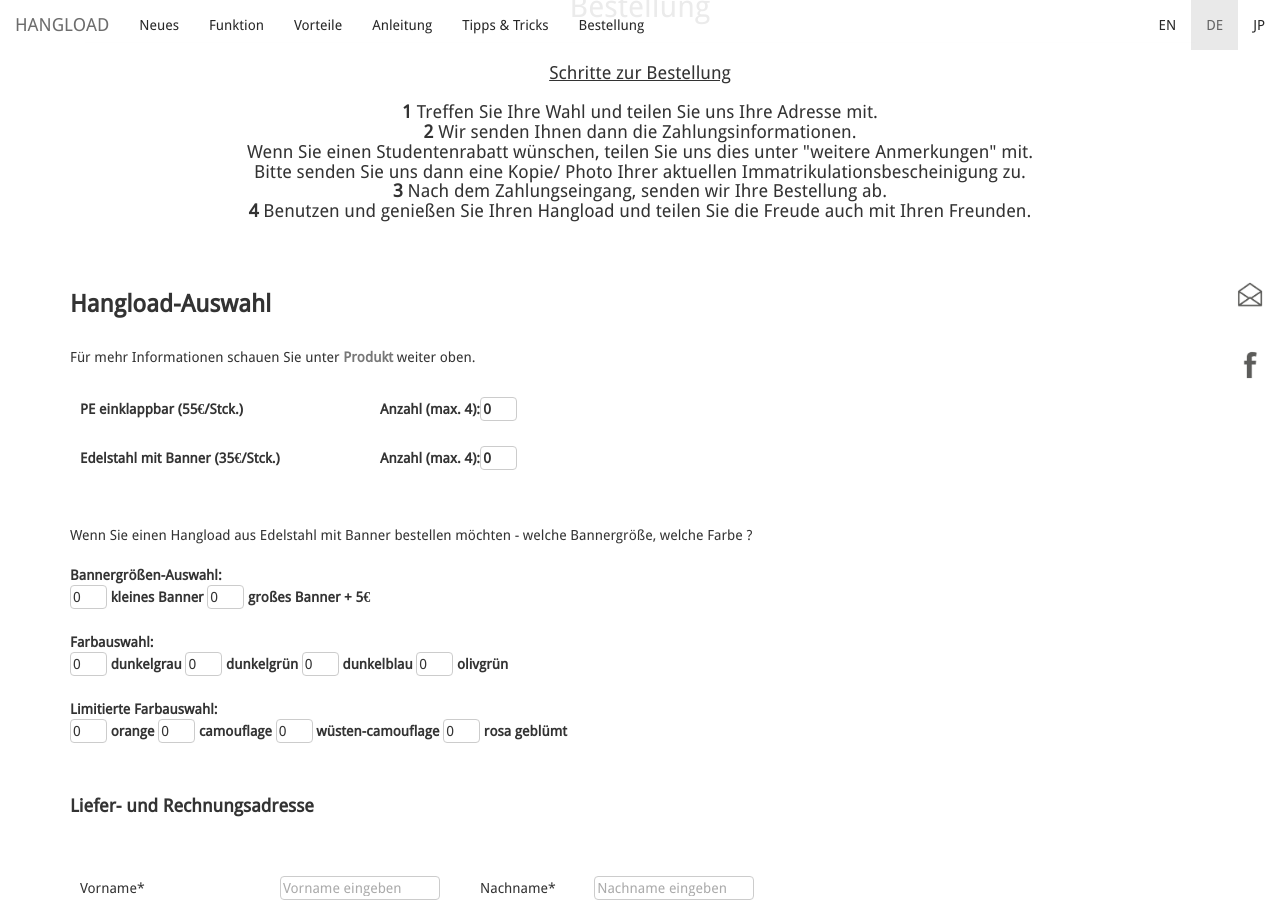
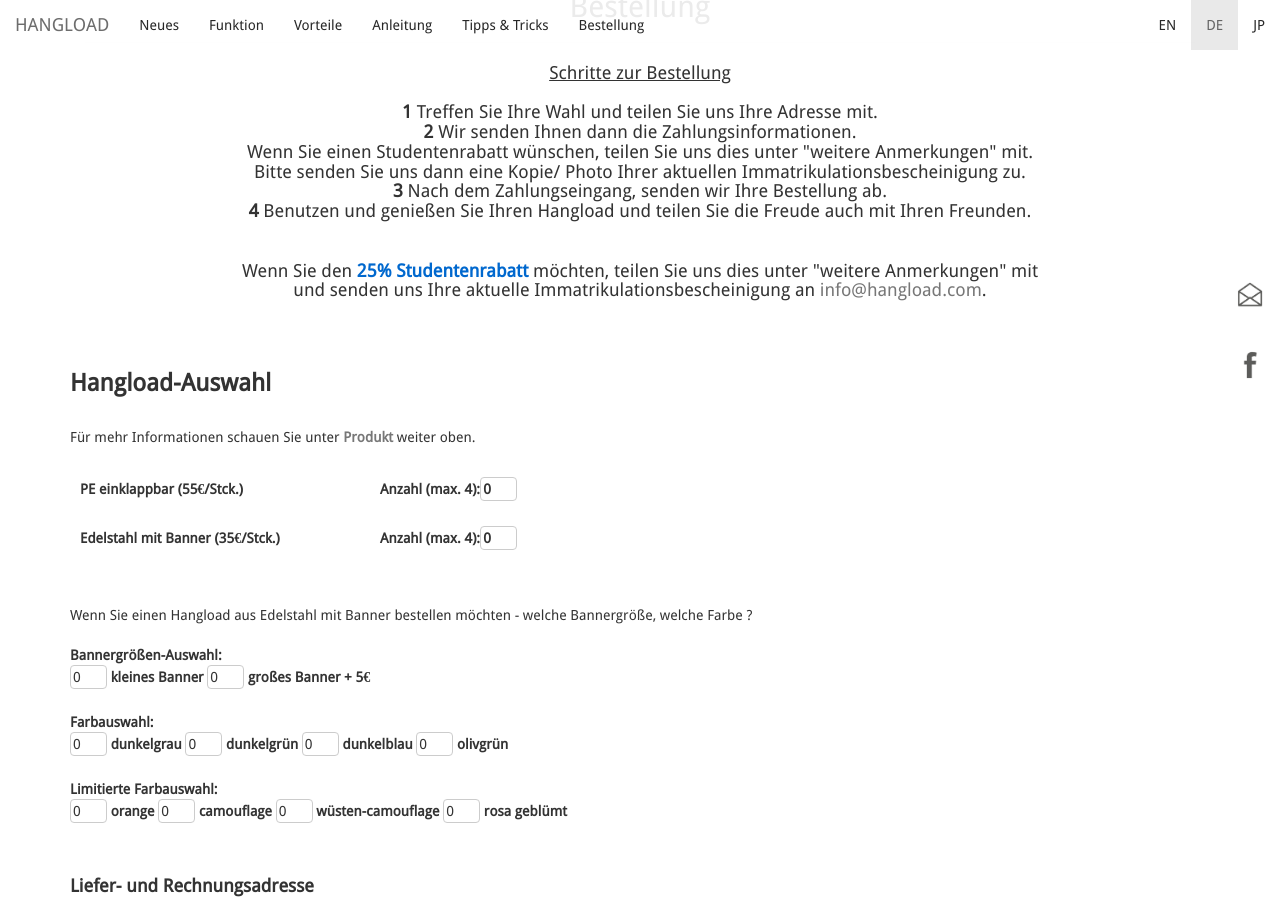
Before and after one commit to bodokaiser/hangload.com, a Jekyll site: the page built from de/webshop/index.html, in a window 1280 px wide and 900 px high, scrolled down 2500 px. Built offline with Jekyll 4.4.1, drawn with Linux system fonts in a browser that asks for light colours; nearby versions of some CDN libraries; library files that are not in the unit come from our copies; Markdown is read by kramdown in place of the engine named in the settings.

Commit message:
Update index.html

```diff
--- a/de/webshop/index.html
+++ b/de/webshop/index.html
@@ -279,6 +279,10 @@
 		Bitte senden Sie uns dann eine Kopie/ Photo Ihrer aktuellen Immatrikulationsbescheinigung zu. <br>
 <strong>3</strong> Nach dem Zahlungseingang, senden wir Ihre Bestellung ab. <br>
 <strong>4</strong> Benutzen und genießen Sie Ihren Hangload und teilen Sie die Freude auch mit Ihren Freunden.  <br>
+<br>
+<br>
+Wenn Sie den <strong> <font color=”#168DCE”> 25% Studentenrabatt </font> </strong>  möchten, teilen Sie uns dies unter "weitere Anmerkungen" mit <br>
+und senden uns Ihre aktuelle Immatrikulationsbescheinigung an <a href="mailto:info@hangload.com">info@hangload.com</a>.
 </h4>
 <!--<form name="Bestellung" method="post" action="www.hangload.com/de/webshop/bestellung.php">-->
 <form name="order" method="post" action="//forms.brace.io/sales@hangload.com" onsubmit="return return_check()">
```
